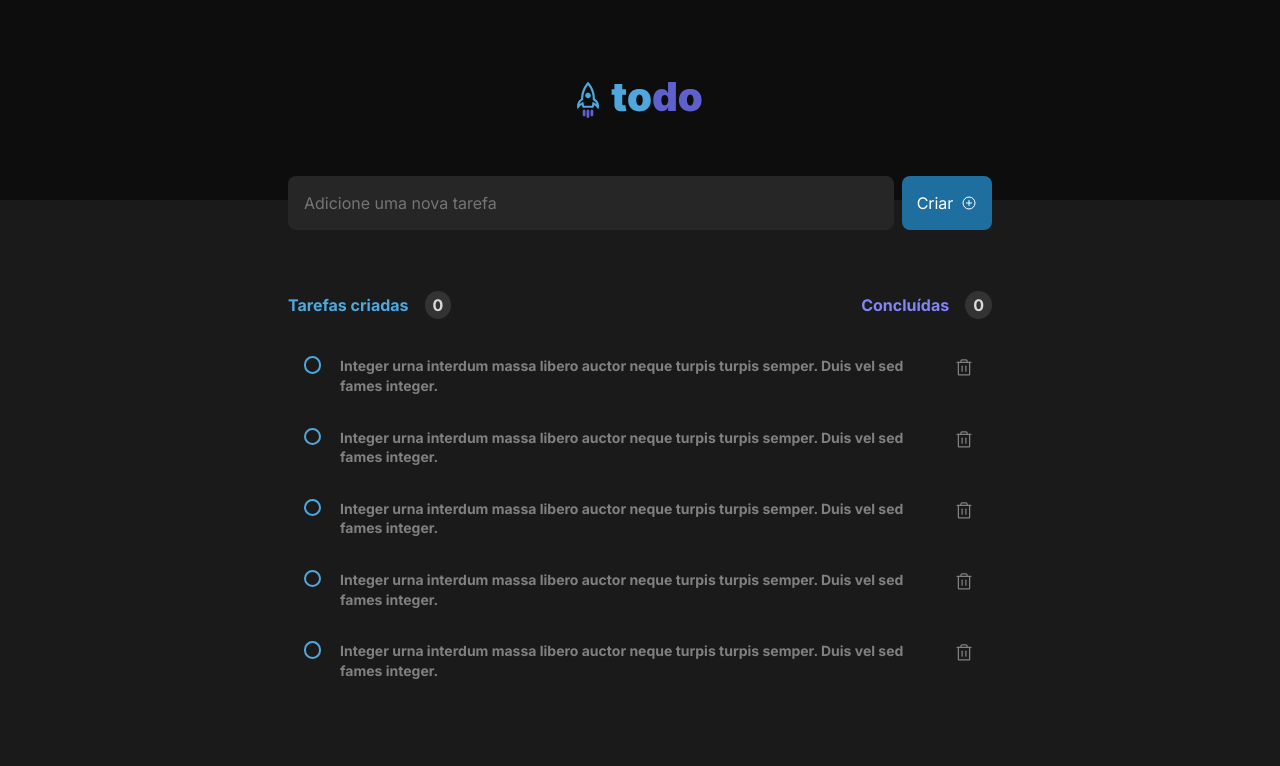
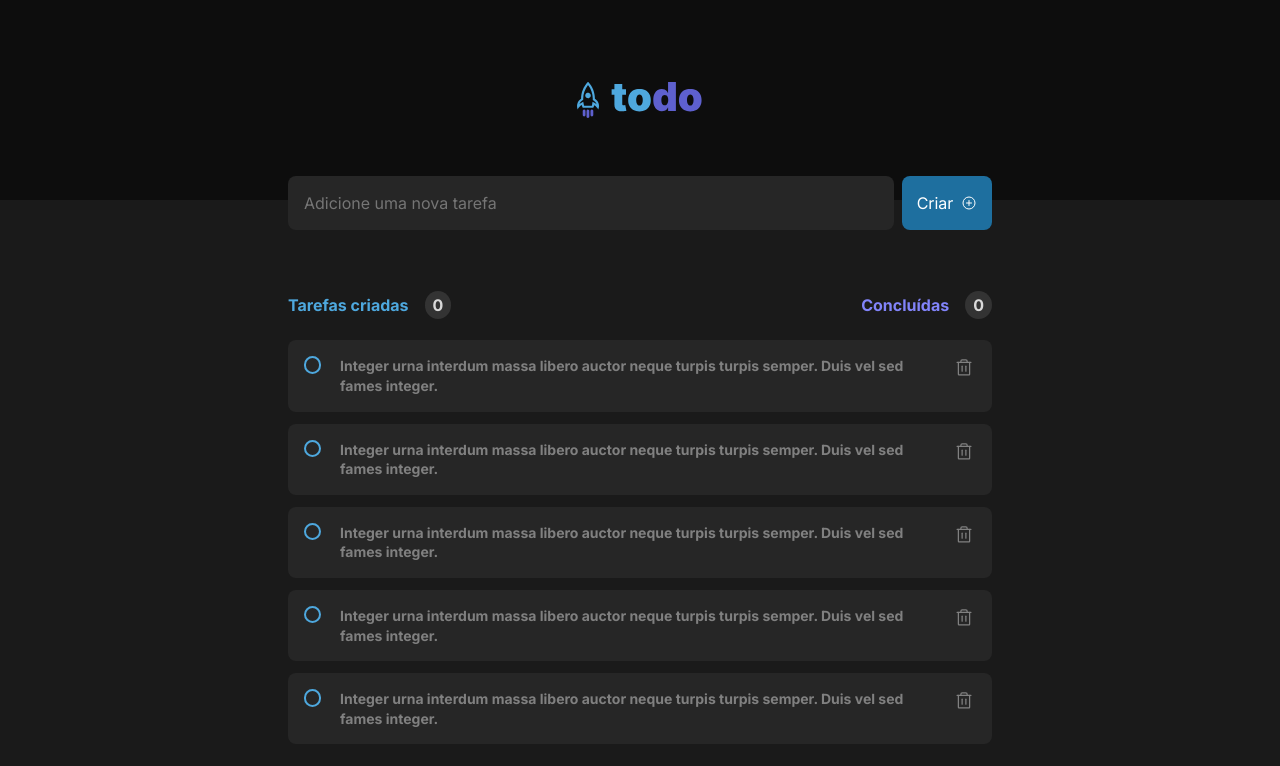
Before and after one commit to LSantoni/desafio-01-todo-list, a React (Vite) app: page / in a window 1280 px wide. Shown: the top 766 px of the page. Built offline with nearby package versions, Linux system fonts and the light colour scheme.

Commit message:
Finalizar layout de Task

```diff
--- a/src/components/Task.module.css
+++ b/src/components/Task.module.css
@@ -4,6 +4,12 @@
   display: grid;
   grid-template-columns: 1.5rem 1fr 1.5rem;
   gap: 0.75rem;
+  background: var(--gray-500);
+  border-radius: 8px;
+}
+
+.taskContent:not(:first-child) {
+  margin-top: 0.75rem;
 }
 
 section p {
```
